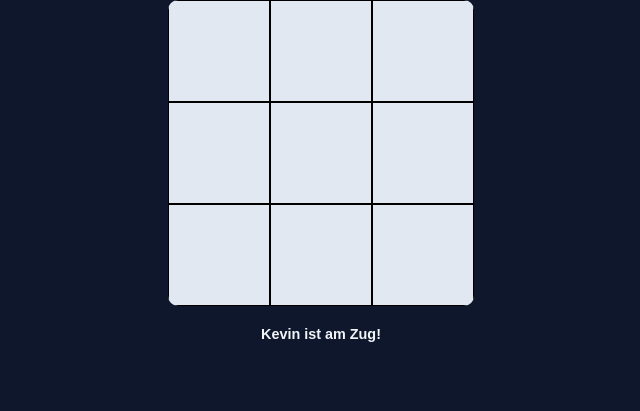
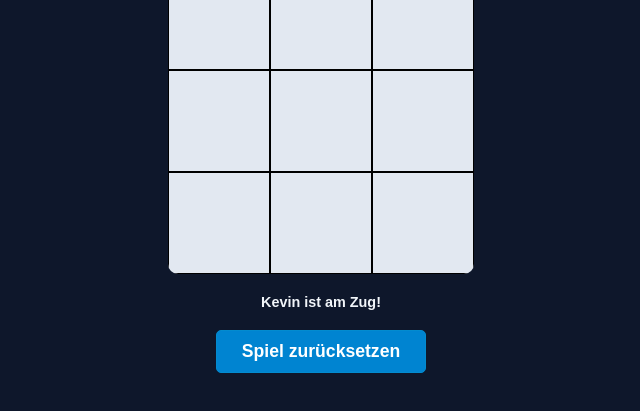
Before and after one commit to khdigital94/Tic-Tac-Toe, a plain HTML site: page index.html in a window 1280 px wide. Shown: the part 277-688 px from the top of the page, without its empty margins (319-959 px from the left). Drawn offline with Linux system fonts and the light colour scheme.

Commit message:
added reset button

```diff
--- a/index.html
+++ b/index.html
@@ -12,6 +12,7 @@
 			<h1>Tic Tac Toe</h1>
 			<div id="gameBoard"></div>
 			<span id="statusMessage"></span>
+			<button id="resetBtn">Spiel zurücksetzen</button>
 		</app>
 	</body>
 </html>
```
